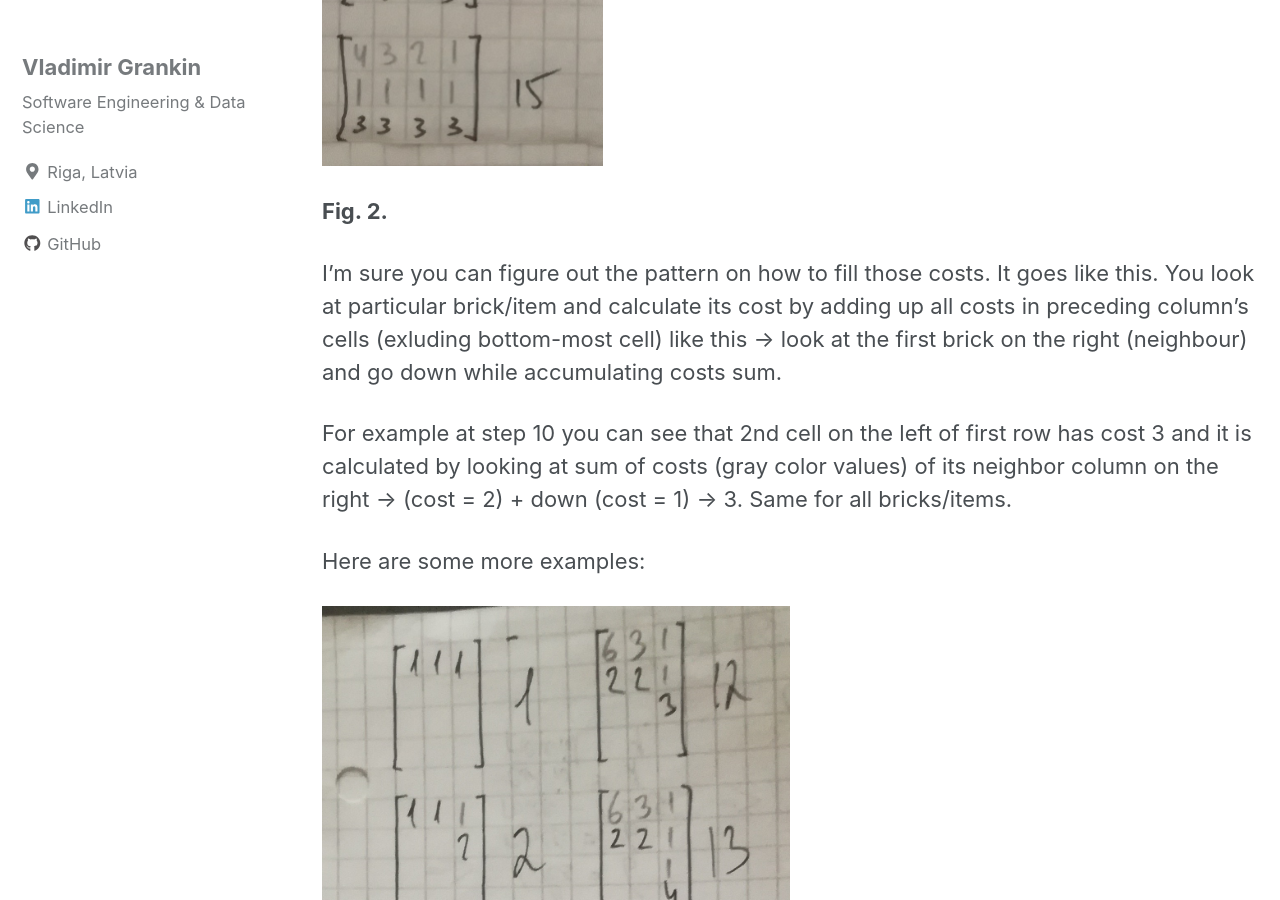
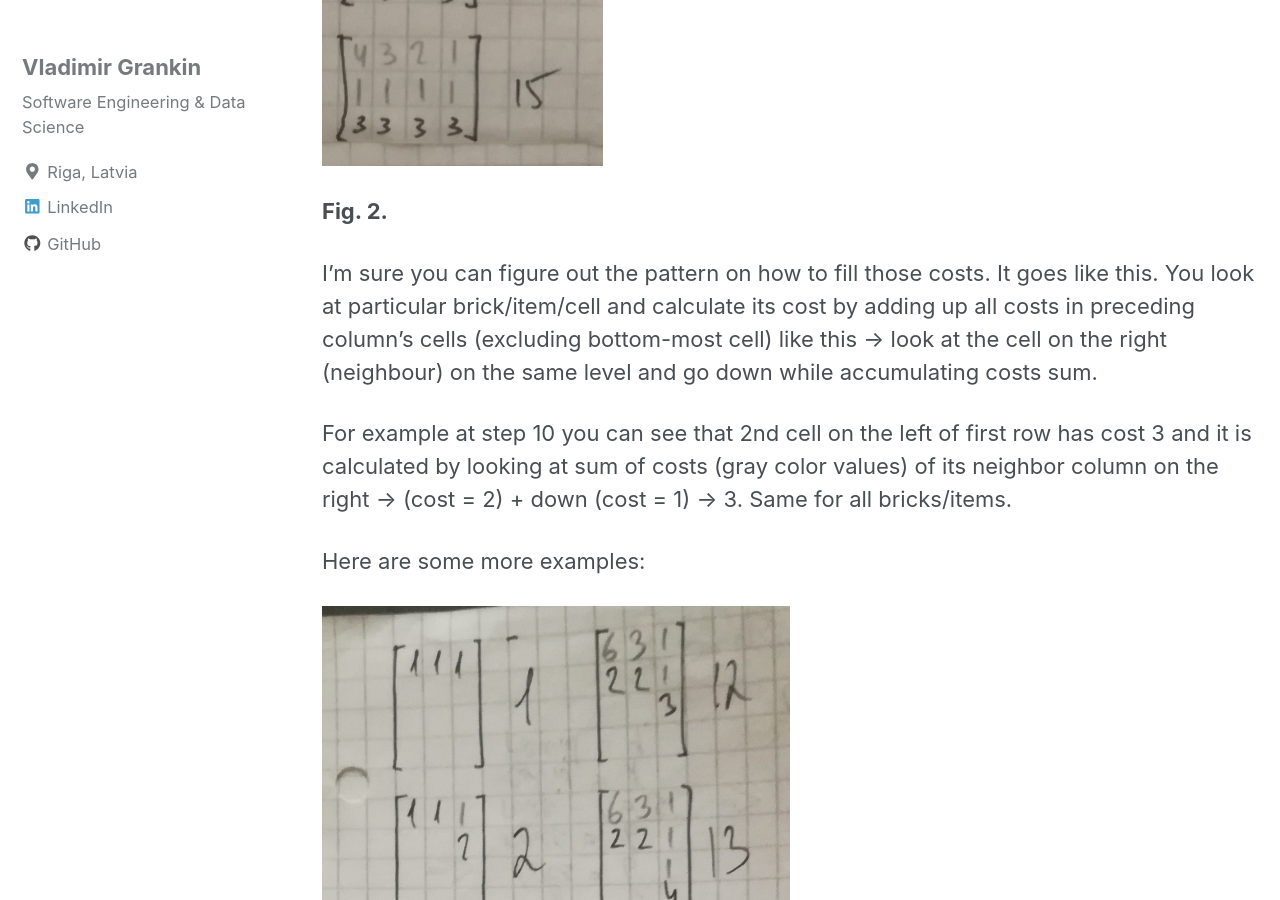
Before and after one commit to vgrankin/vgrankin.github.io, a Jekyll site: the page built from _posts/2018-08-23-pascals-triangle.md, in a window 1280 px wide and 900 px high, scrolled down 6733 px. Built offline with Jekyll 4.4.1, drawn with Linux system fonts in a browser that asks for light colours; nearby versions of some CDN libraries.

Commit message:
Working on pascal triangle post

```diff
--- a/_posts/2018-08-23-pascals-triangle.md
+++ b/_posts/2018-08-23-pascals-triangle.md
@@ -96,9 +96,9 @@ Let’s see another example, n=3, r=4:
 **Fig. 2.**
 
 I’m sure you can figure out the pattern on how to fill those costs. It goes like this. You look at
-particular brick/item and calculate its cost by adding up all costs in preceding column's cells
-(exluding bottom-most cell) like this -> look at the first brick on the right (neighbour) and go down while
-accumulating costs sum.
+particular brick/item/cell and calculate its cost by adding up all costs in preceding column's cells
+(excluding bottom-most cell) like this -> look at the cell on the right (neighbour) on the same level
+and go down while accumulating costs sum.
 
 For example at step 10 you can see that 2nd cell on the left of first row has cost 3 and it is
 calculated by looking at sum of costs (gray color values) of its neighbor column on
```
